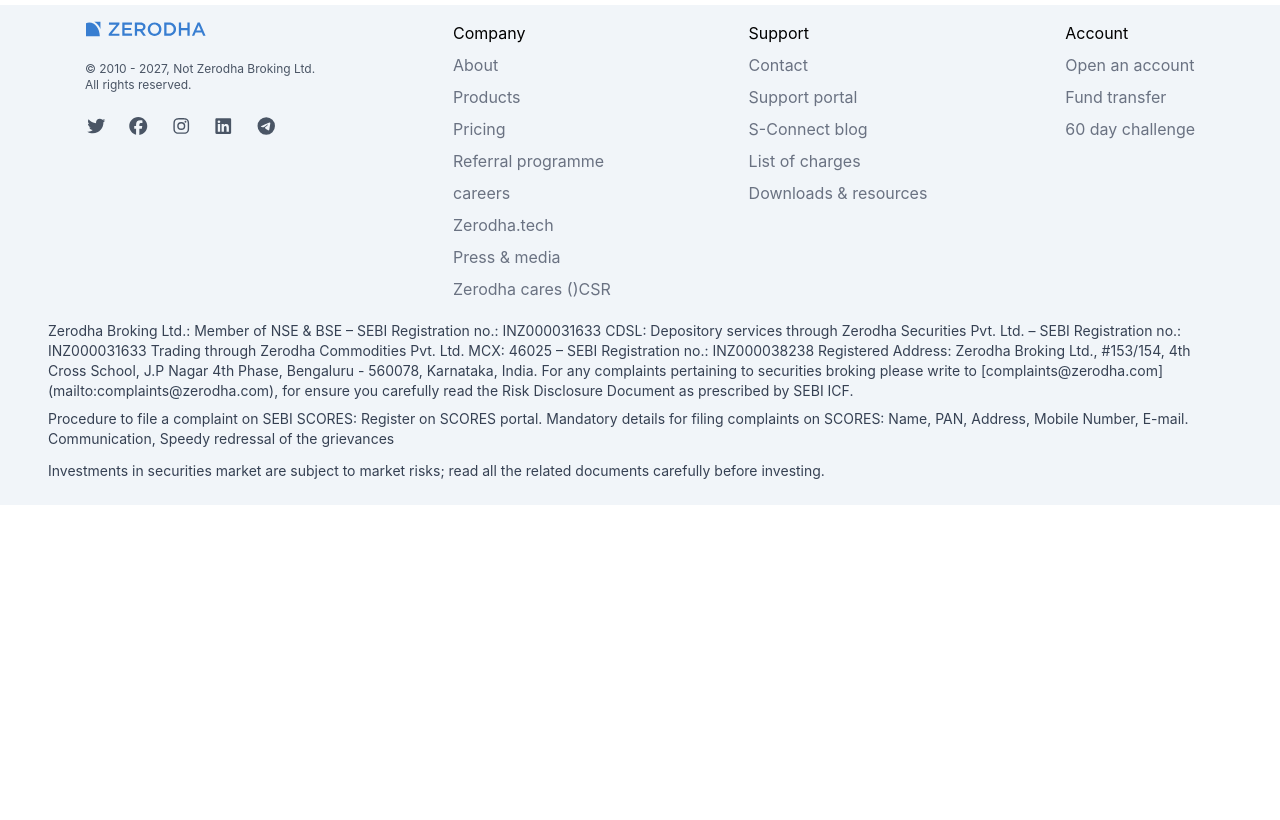
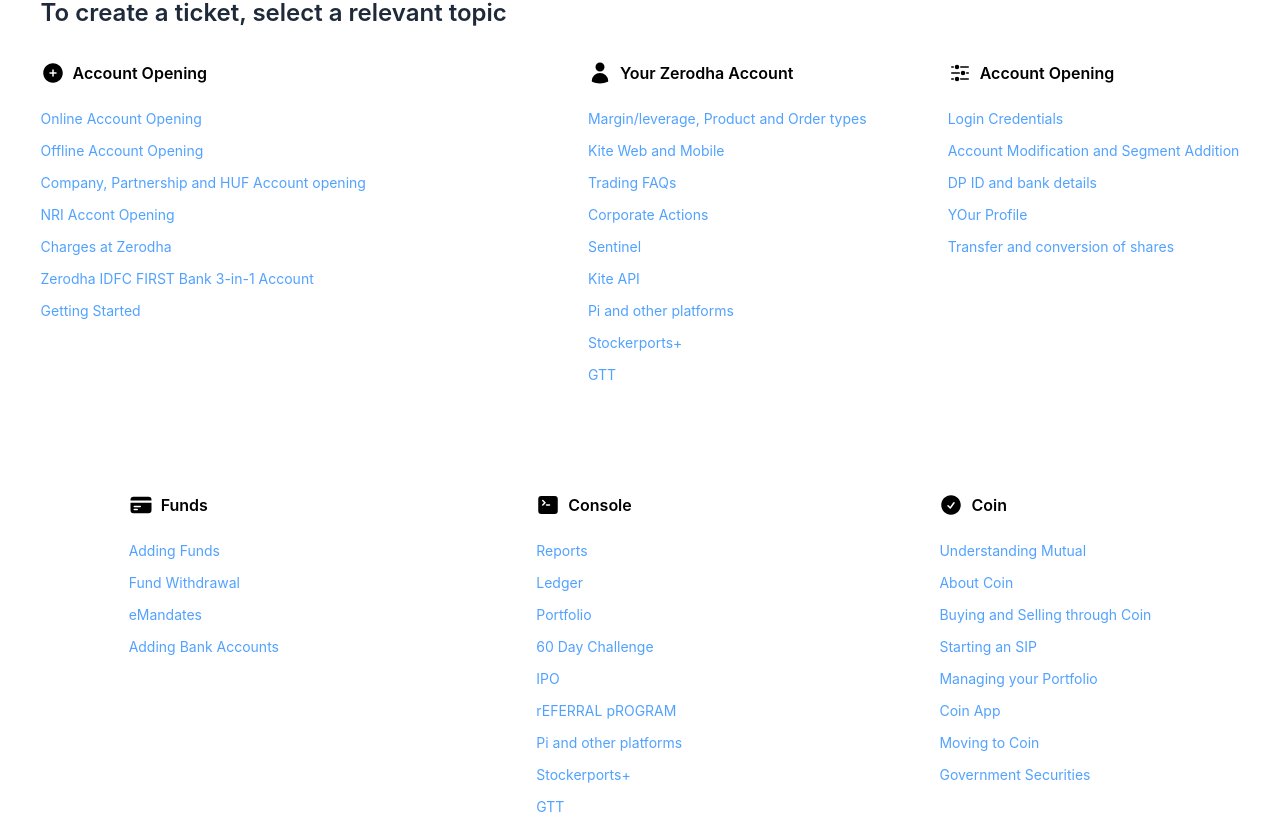
Before and after one commit to dk5847001-stack/DevHub_Library, a React (Vite) app in the folder ZERODHA/Frontend/: page /support in a window 1280 px wide. Shown: the part 420-1240 px from the top of the page. Before the commit the page ends 925 px from the top, so only its background shows below. Built offline with nearby package versions, Linux system fonts and the light colour scheme.

Commit message:
CreateTicket completedd

```diff
--- a/ZERODHA/Frontend/src/components/Support/CreateTicket.js
+++ b/ZERODHA/Frontend/src/components/Support/CreateTicket.js
@@ -1,7 +1,115 @@
-export default function CreateTicket(){
-    return(
+export default function CreateTicket() {
+    return (
         <div>
-            CreateTicket
+            <div className="flex justify-around">
+                <div className="flex flex-col">
+                    <p className="text-2xl text-gray-800 font-semibold my-8">To create a ticket, select a relevant topic</p>
+                    <p className="flex gap-2 font-semibold mb-6">
+                        <svg xmlns="http://www.w3.org/2000/svg" viewBox="0 0 24 24" fill="currentColor" className="size-6">
+                            <path fillRule="evenodd" d="M12 2.25c-5.385 0-9.75 4.365-9.75 9.75s4.365 9.75 9.75 9.75 9.75-4.365 9.75-9.75S17.385 2.25 12 2.25ZM12.75 9a.75.75 0 0 0-1.5 0v2.25H9a.75.75 0 0 0 0 1.5h2.25V15a.75.75 0 0 0 1.5 0v-2.25H15a.75.75 0 0 0 0-1.5h-2.25V9Z" clipRule="evenodd" />
+                        </svg>
+
+                        Account Opening
+                    </p>
+                    <p className="text-blue-400 mb-3 text-sm">Online Account Opening</p>
+                    <p className="text-blue-400 mb-3 text-sm">Offline Account Opening</p>
+                    <p className="text-blue-400 mb-3 text-sm">Company, Partnership and HUF Account opening</p>
+                    <p className="text-blue-400 mb-3 text-sm">NRI Accont Opening</p>
+                    <p className="text-blue-400 mb-3 text-sm">Charges at Zerodha</p>
+                    <p className="text-blue-400 mb-3 text-sm">Zerodha IDFC FIRST Bank 3-in-1 Account</p>
+                    <p className="text-blue-400 mb-3 text-sm">Getting Started</p>
+                </div>
+                {/* ------------------------- */}
+                <div className="flex mt-24 flex-col">
+                    <p className="flex gap-2 font-semibold mb-6">
+                        <svg xmlns="http://www.w3.org/2000/svg" viewBox="0 0 24 24" fill="currentColor" class="size-6">
+                            <path fill-rule="evenodd" d="M7.5 6a4.5 4.5 0 1 1 9 0 4.5 4.5 0 0 1-9 0ZM3.751 20.105a8.25 8.25 0 0 1 16.498 0 .75.75 0 0 1-.437.695A18.683 18.683 0 0 1 12 22.5c-2.786 0-5.433-.608-7.812-1.7a.75.75 0 0 1-.437-.695Z" clip-rule="evenodd" />
+                        </svg>
+
+                        Your Zerodha Account
+                    </p>
+                    <p className="text-blue-400 mb-3 text-sm">Margin/leverage, Product and Order types</p>
+                    <p className="text-blue-400 mb-3 text-sm">Kite Web and Mobile</p>
+                    <p className="text-blue-400 mb-3 text-sm">Trading FAQs</p>
+                    <p className="text-blue-400 mb-3 text-sm">Corporate Actions</p>
+                    <p className="text-blue-400 mb-3 text-sm">Sentinel</p>
+                    <p className="text-blue-400 mb-3 text-sm">Kite API</p>
+                    <p className="text-blue-400 mb-3 text-sm">Pi and other platforms</p>
+                    <p className="text-blue-400 mb-3 text-sm">Stockerports+</p>
+                    <p className="text-blue-400 mb-3 text-sm">GTT</p>
+                </div>
+                {/* ------------------------------ */}
+                <div className="flex mt-24 flex-col">
+                    <p className="flex gap-2 font-semibold mb-6">
+                        <svg xmlns="http://www.w3.org/2000/svg" viewBox="0 0 24 24" fill="currentColor" class="size-6">
+                            <path d="M18.75 12.75h1.5a.75.75 0 0 0 0-1.5h-1.5a.75.75 0 0 0 0 1.5ZM12 6a.75.75 0 0 1 .75-.75h7.5a.75.75 0 0 1 0 1.5h-7.5A.75.75 0 0 1 12 6ZM12 18a.75.75 0 0 1 .75-.75h7.5a.75.75 0 0 1 0 1.5h-7.5A.75.75 0 0 1 12 18ZM3.75 6.75h1.5a.75.75 0 1 0 0-1.5h-1.5a.75.75 0 0 0 0 1.5ZM5.25 18.75h-1.5a.75.75 0 0 1 0-1.5h1.5a.75.75 0 0 1 0 1.5ZM3 12a.75.75 0 0 1 .75-.75h7.5a.75.75 0 0 1 0 1.5h-7.5A.75.75 0 0 1 3 12ZM9 3.75a2.25 2.25 0 1 0 0 4.5 2.25 2.25 0 0 0 0-4.5ZM12.75 12a2.25 2.25 0 1 1 4.5 0 2.25 2.25 0 0 1-4.5 0ZM9 15.75a2.25 2.25 0 1 0 0 4.5 2.25 2.25 0 0 0 0-4.5Z" />
+                        </svg>
+
+
+                        Account Opening
+                    </p>
+                    <p className="text-blue-400 mb-3 text-sm">Login Credentials</p>
+                    <p className="text-blue-400 mb-3 text-sm">Account Modification and Segment Addition</p>
+                    <p className="text-blue-400 mb-3 text-sm">DP ID and bank details</p>
+                    <p className="text-blue-400 mb-3 text-sm">YOur Profile</p>
+                    <p className="text-blue-400 mb-3 text-sm">Transfer and conversion of shares</p>
+                </div>
+            </div>
+            {/* part 2-------------------------------------------------- */}
+            <div className="flex justify-around">
+                <div className="flex mt-24 flex-col">
+                    <p className="flex gap-2 font-semibold mb-6">
+                        <svg xmlns="http://www.w3.org/2000/svg" viewBox="0 0 24 24" fill="currentColor" className="size-6">
+                            <path d="M4.5 3.75a3 3 0 0 0-3 3v.75h21v-.75a3 3 0 0 0-3-3h-15Z" />
+                            <path fillRule="evenodd" d="M22.5 9.75h-21v7.5a3 3 0 0 0 3 3h15a3 3 0 0 0 3-3v-7.5Zm-18 3.75a.75.75 0 0 1 .75-.75h6a.75.75 0 0 1 0 1.5h-6a.75.75 0 0 1-.75-.75Zm.75 2.25a.75.75 0 0 0 0 1.5h3a.75.75 0 0 0 0-1.5h-3Z" clipRule="evenodd" />
+                        </svg>
+
+
+                        Funds
+                    </p>
+                    <p className="text-blue-400 mb-3 text-sm">Adding Funds</p>
+                    <p className="text-blue-400 mb-3 text-sm">Fund Withdrawal</p>
+                    <p className="text-blue-400 mb-3 text-sm">eMandates</p>
+                    <p className="text-blue-400 mb-3 text-sm">Adding Bank Accounts</p>
+                </div>
+                {/* ------------------------- */}
+                <div className="flex mt-24 flex-col">
+                    <p className="flex gap-2 font-semibold mb-6">
+                        <svg xmlns="http://www.w3.org/2000/svg" viewBox="0 0 24 24" fill="currentColor" class="size-6">
+                            <path fill-rule="evenodd" d="M2.25 6a3 3 0 0 1 3-3h13.5a3 3 0 0 1 3 3v12a3 3 0 0 1-3 3H5.25a3 3 0 0 1-3-3V6Zm3.97.97a.75.75 0 0 1 1.06 0l2.25 2.25a.75.75 0 0 1 0 1.06l-2.25 2.25a.75.75 0 0 1-1.06-1.06l1.72-1.72-1.72-1.72a.75.75 0 0 1 0-1.06Zm4.28 4.28a.75.75 0 0 0 0 1.5h3a.75.75 0 0 0 0-1.5h-3Z" clip-rule="evenodd" />
+                        </svg>
+
+                        Console
+                    </p>
+                    <p className="text-blue-400 mb-3 text-sm">Reports</p>
+                    <p className="text-blue-400 mb-3 text-sm">Ledger</p>
+                    <p className="text-blue-400 mb-3 text-sm">Portfolio</p>
+                    <p className="text-blue-400 mb-3 text-sm">60 Day Challenge</p>
+                    <p className="text-blue-400 mb-3 text-sm">IPO</p>
+                    <p className="text-blue-400 mb-3 text-sm">rEFERRAL pROGRAM </p>
+                    <p className="text-blue-400 mb-3 text-sm">Pi and other platforms</p>
+                    <p className="text-blue-400 mb-3 text-sm">Stockerports+</p>
+                    <p className="text-blue-400 mb-3 text-sm">GTT</p>
+                </div>
+                {/* ------------------------------ */}
+                <div className="flex mt-24 flex-col">
+                    <p className="flex gap-2 font-semibold mb-6">
+                        <svg xmlns="http://www.w3.org/2000/svg" viewBox="0 0 24 24" fill="currentColor" className="size-6">
+                            <path fillRule="evenodd" d="M2.25 12c0-5.385 4.365-9.75 9.75-9.75s9.75 4.365 9.75 9.75-4.365 9.75-9.75 9.75S2.25 17.385 2.25 12Zm13.36-1.814a.75.75 0 1 0-1.22-.872l-3.236 4.53L9.53 12.22a.75.75 0 0 0-1.06 1.06l2.25 2.25a.75.75 0 0 0 1.14-.094l3.75-5.25Z" clipRule="evenodd" />
+                        </svg>
+
+                        Coin
+                    </p>
+                    <p className="text-blue-400 mb-3 text-sm">Understanding Mutual</p>
+                    <p className="text-blue-400 mb-3 text-sm">About Coin</p>
+                    <p className="text-blue-400 mb-3 text-sm">Buying and Selling through Coin</p>
+                    <p className="text-blue-400 mb-3 text-sm">Starting an SIP</p>
+                    <p className="text-blue-400 mb-3 text-sm">Managing your Portfolio</p>
+                    <p className="text-blue-400 mb-3 text-sm">Coin App</p>
+                    <p className="text-blue-400 mb-3 text-sm">Moving to Coin</p>
+                    <p className="text-blue-400 mb-3 text-sm">Government Securities</p>
+                </div>
+            </div>
         </div>
     )
 }
```
